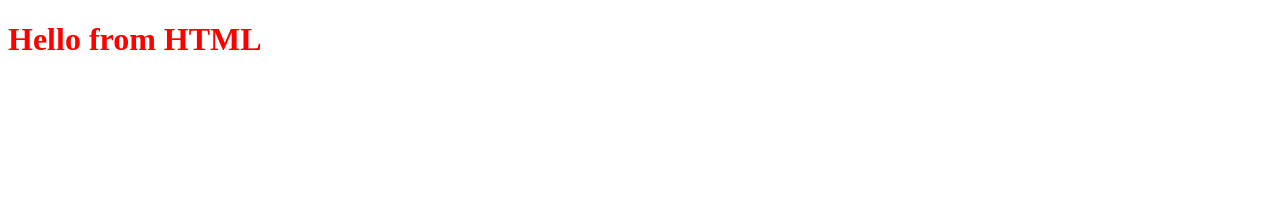
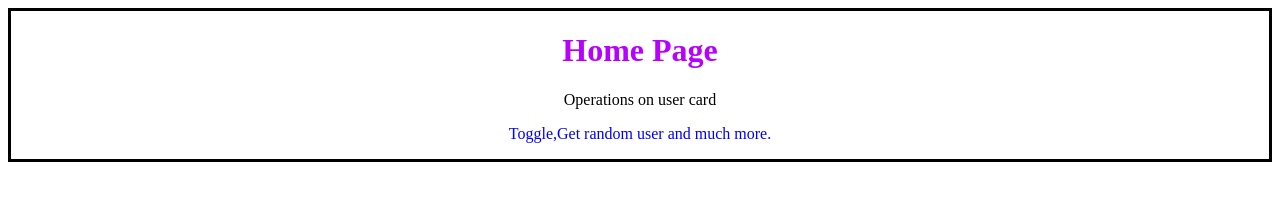
Before and after one commit to divyareddy124/Autosuggest, a website: page frontend/index.html in a window 1280 px wide. Drawn offline with Linux system fonts and the light colour scheme.

Commit message:
fourth commit

```diff
--- a/frontend/index.css
+++ b/frontend/index.css
@@ -1,3 +1,16 @@
 h1 {
-    color: red;
+     text-align: center;
+    color: rgb(183, 0, 255);
 }
+#home-intro{
+text-align: center;
+
+border: 3px solid black;
+}
+#p2{
+     text-align: center;
+    color: blue;
+}
+#home-intro:hover{
+    background-color: grey;
+}
--- a/frontend/index.html
+++ b/frontend/index.html
@@ -5,9 +5,15 @@
     <meta name="viewport" content="width=, initial-scale=1.0">
     <title>Document</title>
     <link rel="stylesheet" href="index.css" class="css">
+    <script src="index.js" class="js"></script>
 </head>
 <body>
-    <h1>Hello from HTML</h1>
-    <script src="index.js" class="js"></script>
+    <div id="home-intro">
+    <h1>Home Page</h1>
+    <p id="p1">Operations on user card</p>
+    <p id="p2">Toggle,Get random user and much more.</p>
+
+</div>
 </body>
+
 </html>
```
